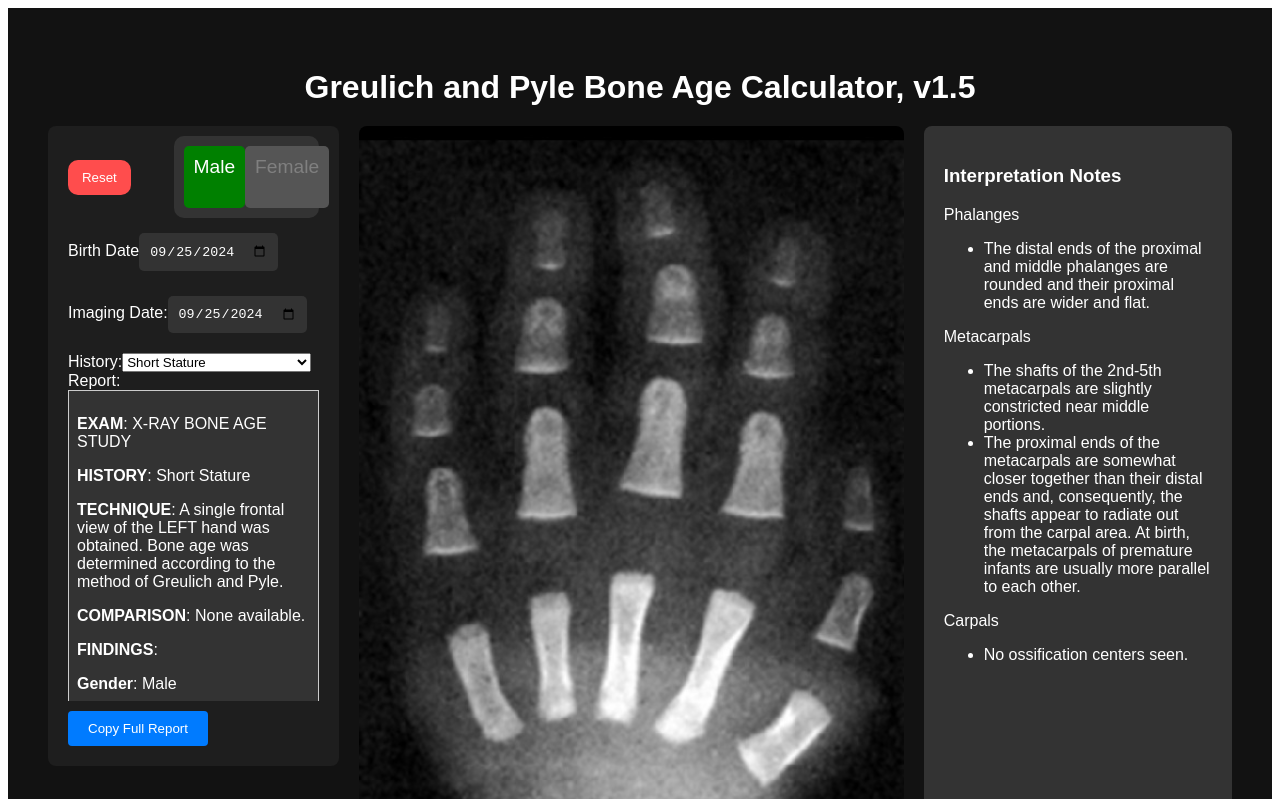
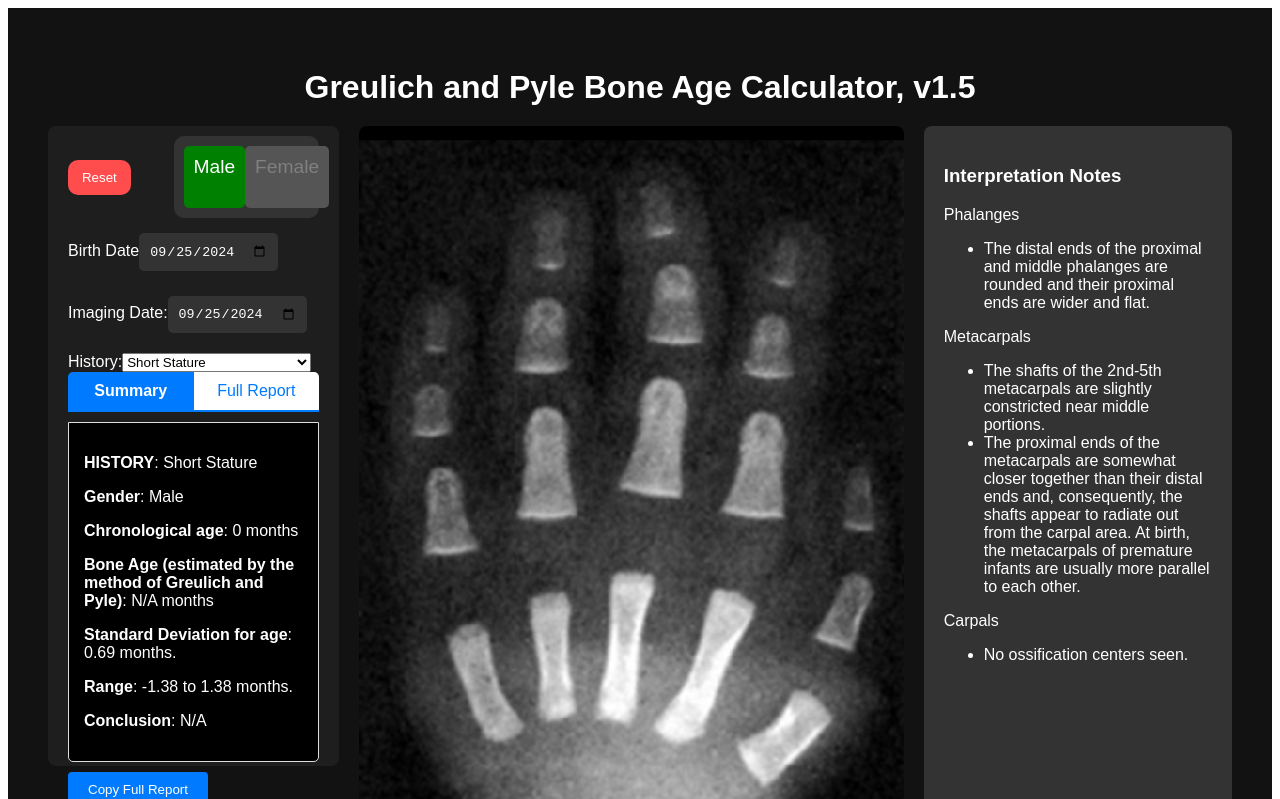
Before and after one commit to dfnr2/bone-age-app, a Vue app: page / in a window 1280 px wide. Shown: the top 799 px of the page. Built offline with nearby package versions, Linux system fonts and the light colour scheme.

Commit message:
Add option to display summary or full report
- A summary communicates the same information to the radiologist with
less screen real-estate

- The "Copy Full Report" button still copies the full report to the
clipboard

- Also fixed a bug that prevented display update for 0 age.

```diff
--- a/src/components/ClinicalPanel.vue
+++ b/src/components/ClinicalPanel.vue
@@ -57,21 +57,44 @@
       />
     </div>
 
-    <!-- Report Section -->
+    <!-- Report Section with Tabs -->
     <div class="report-section">
-      <label for="report">Report:</label>
-      <div
-        id="report"
-        v-html="renderedReport"
-        class="report-textbox"
-        aria-readonly="true"
-      ></div>
-    </div>
-    <!-- Copy to Clipboard Button -->
-    <div class="copy-button-container">
-      <button class="copy-button" @click="copyReportToClipboard" aria-label="Copy full bone age report to clipboard">
-        {{ copyButtonText }}
-      </button>
+      <!-- Tab Buttons -->
+      <div class="report-tabs" role="tablist">
+        <button
+          :class="{ active: activeTab === 'summary' }"
+          @click="activeTab = 'summary'"
+          role="tab"
+          :aria-selected="activeTab === 'summary'"
+        >
+          Summary
+        </button>
+        <button
+          :class="{ active: activeTab === 'report' }"
+          @click="activeTab = 'report'"
+          role="tab"
+          :aria-selected="activeTab === 'report'"
+        >
+          Full Report
+        </button>
+      </div>
+
+      <!-- Report Content -->
+      <div class="report-content">
+        <div v-if="activeTab === 'report'" v-html="renderedReport"></div>
+        <div v-else-if="activeTab === 'summary'" v-html="renderedSummary"></div>
+      </div>
+
+      <!-- Copy to Clipboard Button -->
+      <div class="copy-button-container">
+        <button
+          class="copy-button"
+          @click="copyReportToClipboard"
+          aria-label="Copy full bone age report to clipboard"
+        >
+          {{ copyButtonText }}
+        </button>
+      </div>
     </div>
   </div>
 </template>
@@ -82,7 +105,7 @@ import { marked } from 'marked';
 import DOMPurify from 'dompurify';
 import { getStandardDeviation } from '@/data/BrushFoundationData.js';
 import { useToast } from 'vue-toastification';
-import removeMarkdown from 'remove-markdown'; // Import the remove-markdown package
+import removeMarkdown from 'remove-markdown'; // Used for the copy-report function.
 import debounce from 'lodash.debounce';
 export default {
   name: 'ClinicalPanel',
@@ -112,6 +135,7 @@ export default {
       'Custom', // Option to allow custom input
     ]);
 
+    const activeTab = ref('summary'); // Default to 'summary' tab
     const selectedHistory = ref(historyOptions.value[0]); // Default to the first option
     const customHistory = ref(''); // Holds the custom history input
 
@@ -202,6 +226,7 @@ export default {
       let lowerRange = 'N/A';
       let upperRange = 'N/A';
       let conclusion = 'N/A';
+      let shortConclusion = 'N/A';
       let reportedHistory = selectedHistory.value;
 
       if ('Custom' === selectedHistory.value ) {
@@ -229,11 +254,14 @@ export default {
             if (boneAgeValue < lowerRangeValue) {
               const excursion = ((ageInMonths.value - boneAgeValue) / stdDevForAge).toFixed(2);
               conclusion = `*Delayed* bone age, ${excursion} standard deviations below the mean for chronological age.`;
+              shortConclusion = 'Delayed';
             } else if (boneAgeValue > upperRangeValue) {
               const excursion = ((boneAgeValue - ageInMonths.value) / stdDevForAge).toFixed(2);
               conclusion = `*Advanced* bone age, ${excursion} standard deviations above the mean for chronological age.`;
+              shortConclusion = 'Advanced'
             } else {
               conclusion = 'Normal bone age, within two standard deviations of the mean for chronological age.';
+              shortConclusion = 'Normal'
             }
           } else {
             conclusion = 'Invalid bone age value.';
@@ -259,7 +287,7 @@ export default {
 
 **Bone Age (estimated by the method of Greulich and Pyle)**: ${boneAgeMonths} months
 
-**Standard Deviation for age**: ${stdDevForAge} months. (Based on the closest chronological age and gender group in the Brush Foundation data set). Two standard deviations at this age is ${twoStdDev} months, giving a normal range of ${lowerRange} to ${upperRange} (+/- 2 standard deviations).
+**Standard Deviation for age**: ${stdDevForAge} months. (Based on the closest chronological age and gender group in the Brush Foundation data set). Two standard deviations at this age is ${twoStdDev} months, giving a normal range of ${lowerRange} to ${upperRange} months (+/- 2 standard deviations).
 
 **IMPRESSION**:
 
@@ -268,17 +296,44 @@ export default {
 _End of report_
 `;
 
-      return clinicalReport;
+      const clinicalSummary = `**HISTORY**: ${reportedHistory || "None Provided"}
+
+**Gender**: ${genderCapitalized}
+
+**Chronological age**: ${ageInMonths.value} months
+
+**Bone Age (estimated by the method of Greulich and Pyle)**: ${boneAgeMonths} months
+
+**Standard Deviation for age**: ${stdDevForAge} months.
+
+**Range**: ${lowerRange} to ${upperRange} months.
+
+**Conclusion**: ${shortConclusion}`;
+
+      return { clinicalReport, clinicalSummary };
     });
 
     // Render the markdown to HTML
     const renderedReport = computed(() => {
-      const rawHTML = marked(reportMarkdown.value);
+      const rawHTML = marked(reportMarkdown.value.clinicalReport);
       return DOMPurify.sanitize(rawHTML);
     });
 
+
+    // Rendered Summary
+    const renderedSummary = computed(() => {
+      if (reportMarkdown.value.clinicalSummary) {
+        const rawHTML = marked(reportMarkdown.value.clinicalSummary);
+        return DOMPurify.sanitize(rawHTML);
+      }
+      return '';
+    });
+
     const copyReportToClipboard = async () => {
-      const plainTextReport = removeMarkdown(reportMarkdown.value);
+      console.log('Clinical Report:', reportMarkdown.value.clinicalReport);
+      console.log('Type of Clinical Report:', typeof reportMarkdown.value.clinicalReport);
+
+      const plainTextReport = removeMarkdown(reportMarkdown.value.clinicalReport);
 
       try {
         await navigator.clipboard.writeText(plainTextReport);
@@ -305,11 +360,13 @@ _End of report_
       updateReport,
       resetDates,
       renderedReport,
+      renderedSummary,
       copyReportToClipboard,
       copyButtonText,
       handleHistoryChange,
       selectedHistory,
       customHistory,
+      activeTab,
       historyOptions,
     };
   },
@@ -393,20 +450,63 @@ input {
   border-radius: 5px;
 }
 
+/* Report Section */
 .report-section {
-  flex: 1; /* Allows the report section to grow and fill available space */
-  overflow-y: auto; /* Adds a vertical scrollbar when content exceeds the container's height */
+  flex: 1;
+  display: flex;
+  flex-direction: column;
 }
 
-.report-textbox {
-  border: 1px solid #ccc;
-  padding: 8px;
-  min-height: 150px;
-  overflow-y: auto;
-  background-color: #333333;
-  color: white;
-  font-family: inherit;
+/* Tab Buttons */
+.report-tabs {
+  display: flex;
+  border-bottom: 2px solid #007bff; /* Blue underline for tabs */
+  margin-bottom: 10px;
+  border-radius: 5px 5px 0 0; /* Rounded top corners */
+  overflow: hidden; /* Ensures border-radius works on child buttons */
 }
+
+/* Individual Tab Buttons */
+.report-tabs button {
+  flex: 1;
+  padding: 10px 20px;
+  background-color: white; /* Default background */
+  color: #007bff; /* Blue text */
+  border: none;
+  cursor: pointer;
+  font-size: 1rem;
+  transition: background-color 0.3s ease, color 0.3s ease;
+  outline: none; /* Remove default focus outline */
+}
+
+/* Active Tab */
+.report-tabs button.active {
+  background-color: #007bff; /* Blue background */
+  color: white; /* White text */
+  font-weight: bold;
+}
+
+/* Hover Effect for Unselected Tabs */
+.report-tabs button:not(.active):hover {
+  background-color: #f0f0f0; /* Light gray on hover */
+}
+
+/* Focus State for Accessibility */
+.report-tabs button:focus {
+  box-shadow: 0 0 0 3px rgba(0, 123, 255, 0.5); /* Blue focus ring */
+}
+
+/* Report Content */
+.report-content {
+  flex: 1;
+  overflow-y: auto; /* Scrollbar for overflowing content */
+  padding-right: 10px; /* Space for scrollbar */
+  background-color: black; /* Optional: Different background for report content */
+  padding: 15px;
+  border: 1px solid #ddd; /* Light border around report content */
+  border-radius: 0 0 5px 5px; /* Rounded bottom corners */
+}
+
 
 .copy-button-container {
   /* Optional: Add padding or background if needed */
--- a/src/components/ImageDisplay.vue
+++ b/src/components/ImageDisplay.vue
@@ -197,7 +197,12 @@ export default {
      * Update to the Closest Image Based on Age in Months using Binary Search
      */
     const updateClosestImage = () => {
-      if (!props.ageInMonths || filteredImages.value.length === 0) return;
+      if (props.ageInMonths === null ||
+         props.ageInMonths === undefined ||
+         filteredImages.value.length === 0
+      ) {
+        return;
+      }
 
       const closestIndex = findClosestIndex(filteredImages.value, props.ageInMonths);
       console.log('Closest index found:', closestIndex);
```
